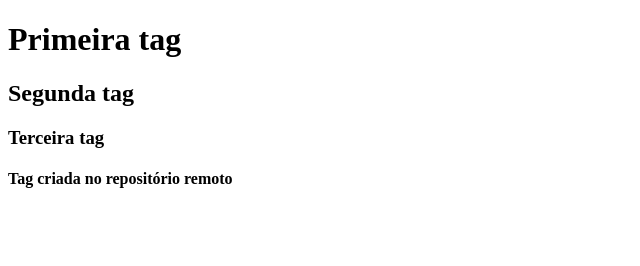
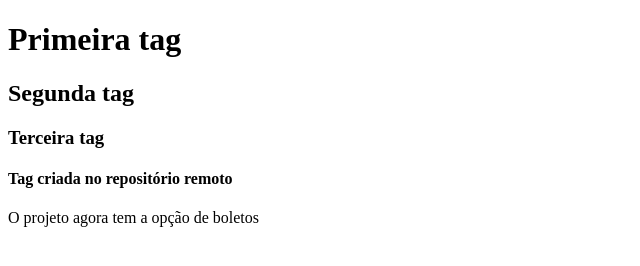
Before and after one commit to DevOps-Fiap/first-project, a plain HTML site: page index.html in a window 1280 px wide. Shown: the whole page, without its empty margins (0-640 px from the left). Drawn offline with Linux system fonts and the light colour scheme.

Commit message:
inserindo boletos

```diff
--- a/index.html
+++ b/index.html
@@ -12,5 +12,7 @@
   <h3>Terceira tag</h3>
   <h4>Tag criada no repositório remoto</h4>
 
+  <p>O projeto agora tem a opção de boletos</p>
+
 </body>
 </html>
```
